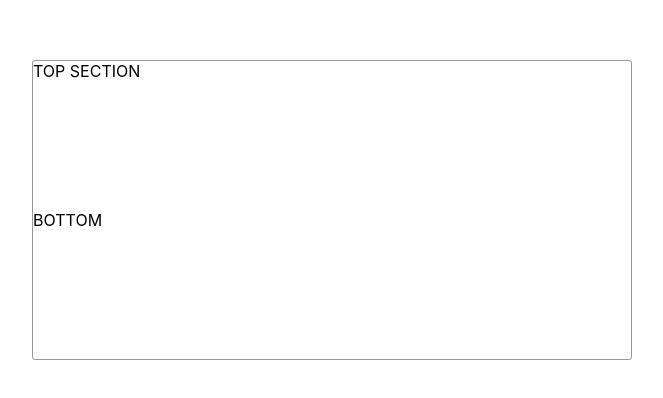
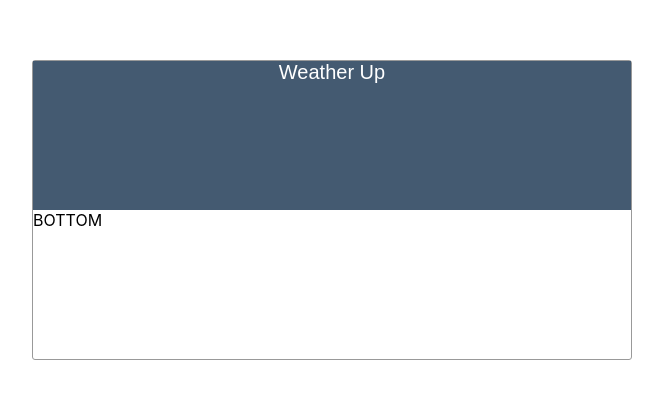
Before and after one commit to elkarouani/react-weather-app, a React (Create React App) app: page / in a window 1280 px wide. Shown: the part 190-588 px from the top of the page, without its empty margins (308-971 px from the left). Built offline with nearby package versions, Linux system fonts and the light colour scheme.

Commit message:
Task: editing style to top section component

```diff
--- a/src/App.jsx
+++ b/src/App.jsx
@@ -2,7 +2,7 @@
 import logo from './logo.svg';
 import './App.css';
 import "./sass/app.scss";
-import TopSection from "./components/top";
+import TopSection from "./components/top/index.jsx";
 
 class App extends Component {
   render() {
--- a/src/components/top.jsx
+++ b/src/components/top/index.jsx
@@ -1,4 +1,5 @@
 import React from "react";
+import "./style.scss";
 
 export default class TopSection extends React.Component {
 	constructor(props) {
@@ -7,6 +8,10 @@
 	}
 
 	render() {
-		return <div>TOP SECTION</div>;
+		return (
+			<div className="top-container">
+				<div className="title">Weather Up</div>
+			</div>
+		);
 	}
 }
--- /dev/null
+++ b/src/components/top/style.scss
@@ -0,0 +1,13 @@
+.top-container {
+	display: flex;
+	flex-direction: column;
+	font-family: Oxygen, sans-serif;
+	align-items: center;
+	background-color: #445a71;
+	height: 100%;
+	width: 100%;
+	.title {
+		color: #fff;
+		font-size: 20px;
+	}
+}
```
Also changed, not shown: src/components/bottom/index.jsx (added), src/components/bottom/style.scss (added).
